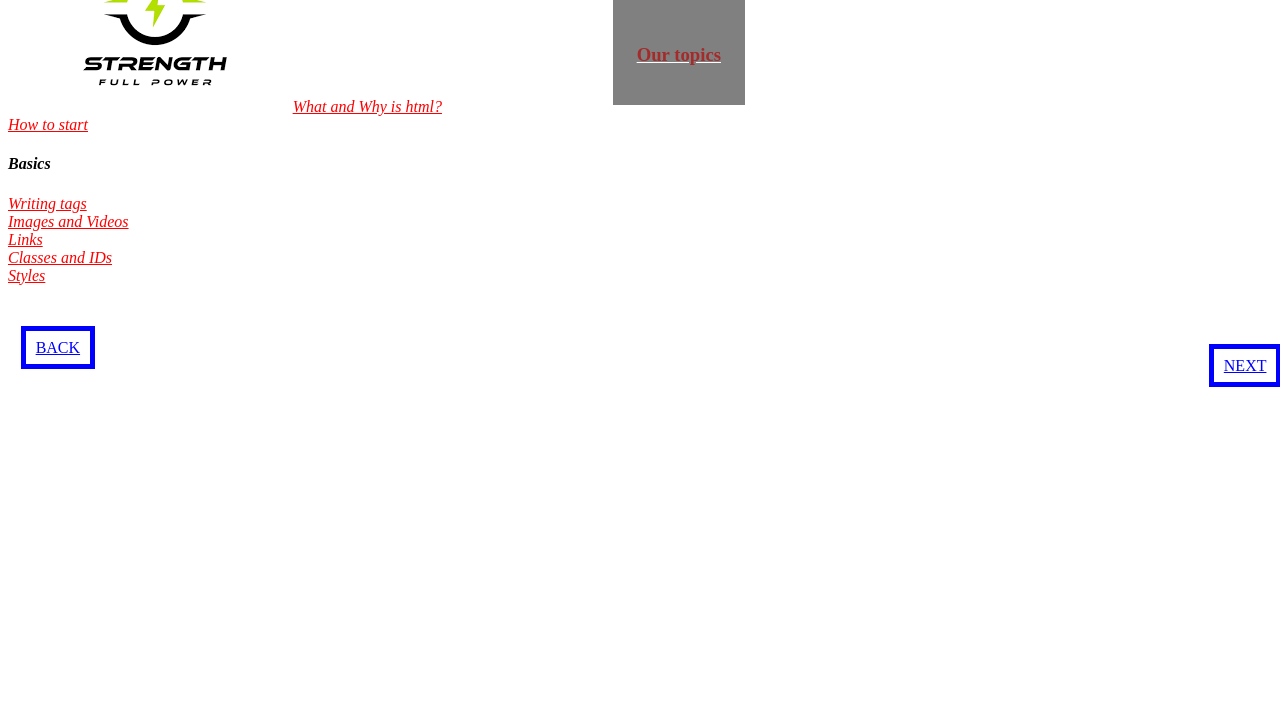
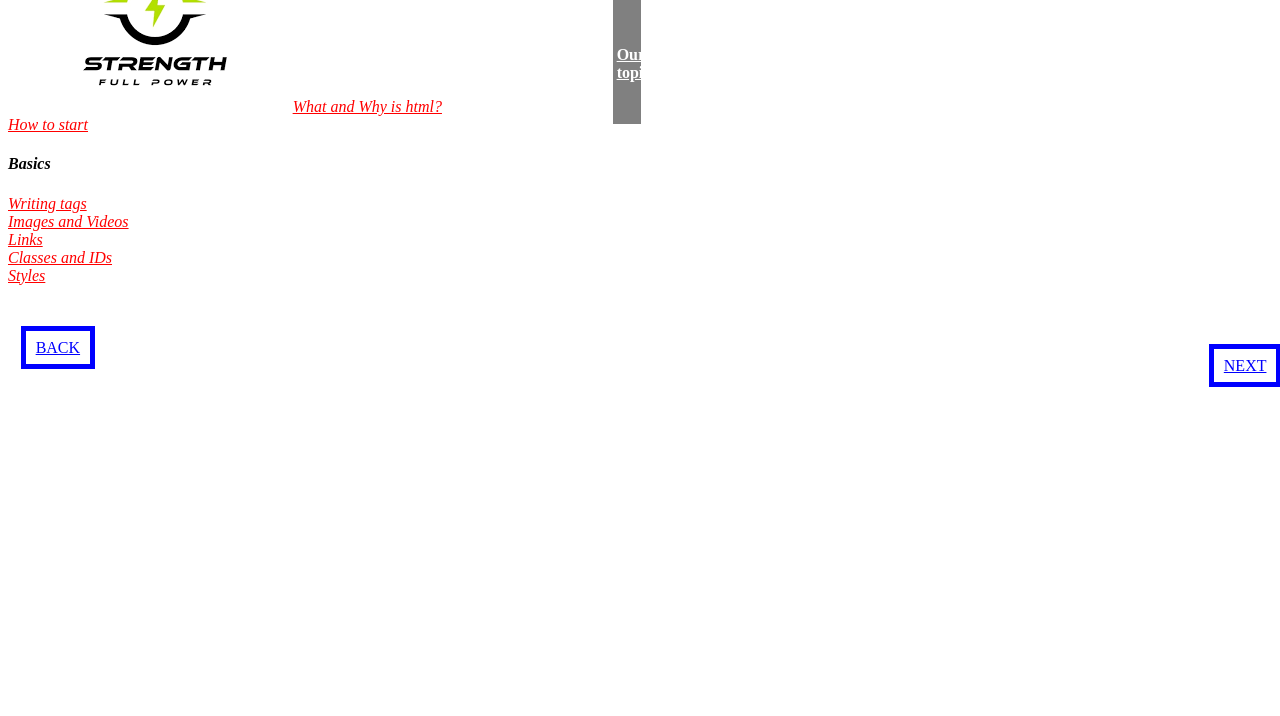
Before and after one commit to noor-punjwani/noor-punjwani.github.io, a plain HTML site: page indextwo.html in a window 1280 px wide. Shown: the part 84-800 px from the top of the page. Drawn offline with Linux system fonts and the light colour scheme.

Commit message:
Update indextwo.html

```diff
--- a/indextwo.html
+++ b/indextwo.html
@@ -12,10 +12,10 @@
   </head>
   <body>
     <img src="images.png" style="margin-left:1%;">
-    <a href="index.html" style="padding-top: 3px; padding-bottom:3px; padding-left:4px; padding-right:4px; background-color:grey; rounded: 100%; color: white; margin-left: 25%; position:absolute;>Welcome</a>
+    <a href="index.html" style="padding-top: 3px; padding-bottom:3px; padding-left:4px; padding-right:4px; background-color:grey; rounded: 100%; color: white; margin-left: 25%; position:absolute; width:20px;>Welcome</a>
     <br>
     <h1 style="text-align: center;">Welcome</h1><br>
-    <h3>Our topics</h3><br>
+    <h4>Our topics</h4><br>
       <i><a href="What.html" style="color: red;">What and Why is html?</a></i>
       <br>
       <i style="color: blueviolet;"><a href="Starter.html" style="color: red;">How to start</a></i>
```
